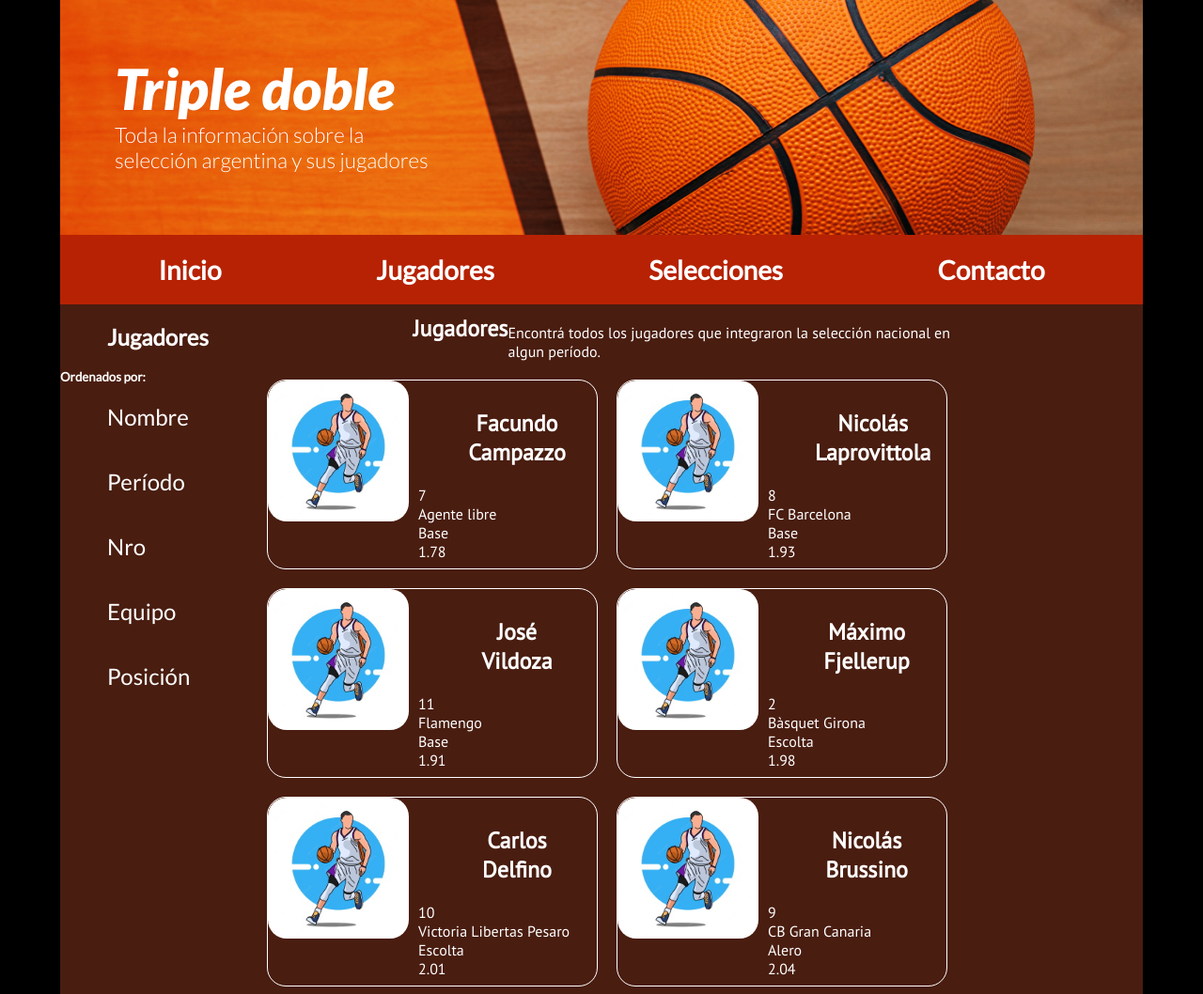
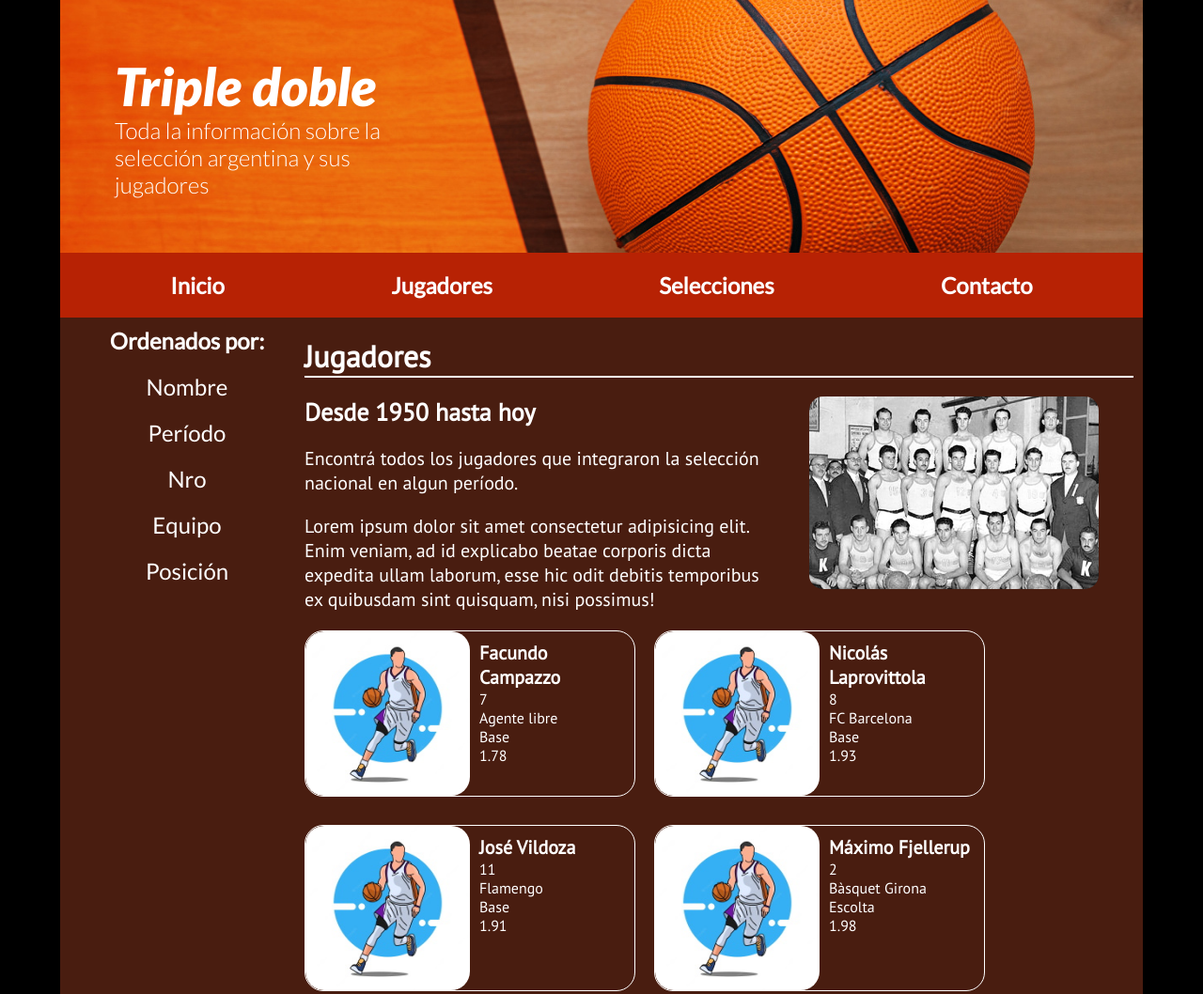
Before and after one commit to JuanMartinIglesias/CodoACodoNBA, a plain HTML site: page jugadores.html in a window 1280 px wide. Shown: the top 1058 px of the page at 94% size. Drawn offline with nearby package versions, Linux system fonts and the light colour scheme.

Commit message:
mejoras en index y jugadores

```diff
--- a/css/estilos-jugadores.css
+++ b/css/estilos-jugadores.css
@@ -1,24 +1,47 @@
 /* Pagina Jugadores */
+
+/* aside */
+.aside h2 {
+  margin: 10px 0;
+}
+
+.aside a,
+.aside h2 {
+  width: 100%;
+  font-size: 3vh;
+  color: white;
+  padding: 10px;
+  margin: 0;
+  text-decoration: none;
+  text-align: center;
+}
+
+.articulo-titulo1 {
+  text-align: left;
+}
+
 .jugadores {
   display: flex;
   flex-flow: row wrap;
   flex-direction: row;
+  justify-content: flex-start;
+  align-items: flex-start;
+  align-content: flex-start;
 }
 
 .jugador {
   border-radius: 20px;
   border: 1px solid white;
-  margin: 10px;
+  margin: 10px 20px 20px 0;
   display: inline-flex;
   max-height: 200px;
   min-width: 350px;
-  width: 30%;
+  max-width: 20%;
   overflow: hidden;
 }
 
 .jugador-foto {
-  height: 150px;
-  width: 150px;
+  width: 50%;
   border-radius: 20px;
 }
 
@@ -26,3 +49,11 @@
   display: inline-block;
   margin: 10px;
 }
+
+.jugador-texto h3 {
+  font-size: 2.5vh;
+}
+
+.jugador-texto p {
+  font-size: 2vh;
+}
--- a/css/estilos.css
+++ b/css/estilos.css
@@ -5,6 +5,7 @@
 
 body {
   font-family: 'Lato', 'PT Sans', sans-serif;
+  font-size: 2.5vh;
   margin: 0 5%;
   background-color: black;
   color: white;
@@ -31,14 +32,13 @@ body {
 .articulo,
 .footer {
   background-color: #491d10;
-  /* border: solid 1px lightgrey; */
 }
 
 /* header */
 .header {
   grid-area: header;
   font-family: 'Lato', sans-serif;
-  font-size: 30px;
+  /* font-size: 1vh; */
   background-image: url(../imagenes/Basketball_1280x853.jpg);
   background-size: cover;
   background-repeat: no-repeat;
@@ -48,18 +48,18 @@ body {
 }
 
 .header-titulo {
-  width: 30%;
+  width: 25%;
   text-align: left;
   margin: 5% 5% 5% 5%;
 }
 
 .header-titulo h1 {
-  font-size: 2em;
+  font-size: 7vh;
   font-style: italic;
 }
 
 .header-titulo p {
-  font-size: 0.75em;
+  font-size: 3vh;
   font-weight: 200;
   line-height: 1.2;
 }
@@ -78,7 +78,7 @@ body {
   padding: 10px 50px;
   text-decoration: none;
   font-weight: bold;
-  font-size: 1.75em;
+  font-size: 3vh;
   color: white;
 }
 
@@ -91,20 +91,19 @@ body {
 .aside {
   grid-area: aside;
   width: 100%;
-  min-width: 200px;
+  min-width: 250px;
   display: flex;
   flex-flow: column wrap;
   align-items: flex-start;
 }
 
-.aside h2, h3, a {
-  display: block;
-  margin: 10px;
-  margin-left: 40px;
+.aside a {
+  width: 100%;
+  font-size: 3vh;
+  color: white;
   padding: 10px;
-  font-size: x-large;
+  margin: 2.5vh 0;
   text-decoration: none;
-  color: white;
   text-align: center;
 }
 
@@ -124,35 +123,35 @@ body {
 .articulo {
   padding: 10px;
   font-family: 'PT Sans', sans-serif, 'Segoe UI', Tahoma, Geneva, Verdana;
-  font-size: 1em;
+  font-size: 2.5vh;
   font-weight: 400;
   text-align: left;
   display: flex;
   flex-flow: row wrap;
-  justify-content: center;
   align-content: flex-start;
+  align-items: flex-start;
+  justify-content: space-between;
 }
 
 /* articulo titulos */
 
 .articulo-titulo1 {
   width: 100%;
-  font-size: 1.75em;
+  font-size: 4vh;
   font-weight: 600;
-  margin: 10px 10px;
+  margin: 10px 0px;
   border-bottom: 2px solid white;
 }
 
 .articulo-titulo2 {
-  text-align: start;
-  font-size: 1.5em;
+  text-align: left;
+  font-size: 3.25vh;
   font-weight: 600;
-  margin: 10px 10px;
+  margin: 10px 0px;
 }
 
 /* articulo parrafo */
 .articulo-textos {
-  font-size: 1em;
   font-weight: 400;
   display: flex;
   flex-flow: column wrap-reverse;
@@ -181,7 +180,6 @@ body {
 .footer {
   grid-area: footer;
   font-family: 'PT Sans', sans-serif, 'Segoe UI', Tahoma, Geneva, Verdana;
-  color: white;
   display: flex;
   flex-flow: row wrap;
   justify-content: space-evenly;
@@ -190,7 +188,6 @@ body {
 /* cada bloque del footer */
 .footer-bloque {
   border-radius: 10px;
-  /* border: solid 1px white; */
   width: 25%;
   min-width: 200px;
   text-align: left;
@@ -198,31 +195,19 @@ body {
   padding: 25px;
 }
 
-.titulo-footer{
-  margin: 15px;
+.footer-titulo{
+  margin: 15px 0;
   border-bottom: solid 2px white;
 }
 
-
-.footer div p {
-  margin: 10px;
-}
 
 .footer-social a {
   display: block;
   text-decoration: none;
   color: white;
-  margin: 0px;
 }
 
-.footer-social a i {
-  color: white;
-  size: 20px;
-  margin: 10px;
-}
-
-.footer-bloque p i {
-  color: white;
+.footer-bloque i {
   size: 20px;
   margin: 10px;
 }
--- a/jugadores.html
+++ b/jugadores.html
@@ -9,7 +9,7 @@
     <!-- CSS -->
     <link rel="stylesheet" href="css/estilos.css">
     <link rel="stylesheet" href="css/estilos-jugadores.css">
-    <link rel="stylesheet" href="https://cdnjs.cloudflare.com/ajax/libs/animate.css/4.1.1/animate.min.css"/>
+    <link rel="stylesheet" href="https://cdnjs.cloudflare.com/ajax/libs/animate.css/4.1.1/animate.min.css" />
 
     <!-- Google fonts -->
     <link rel="preconnect" href="https://fonts.googleapis.com">
@@ -32,7 +32,8 @@
     <header class="header">
         <div class="header-titulo">
             <h1 class="animate__animated animate__zoomInUp">Triple doble</h1>
-            <p class="animate__animated animate__heartBeat">Toda la información sobre la selección argentina y sus jugadores</p>
+            <p class="animate__animated animate__heartBeat">Toda la información sobre la selección argentina y sus
+                jugadores</p>
         </div>
     </header>
 
@@ -47,8 +48,7 @@
     <!-- Aside-->
 
     <aside class="aside">
-        <h2>Jugadores</h2>
-        <h5>Ordenados por:</h5>
+        <h2>Ordenados por:</h2>
         <a href="#">Nombre</a>
         <a href="#">Período</a>
         <a href="#">Nro</a>
@@ -61,12 +61,18 @@
 
     <section class="contenido">
         <article class="articulo">
-            <h2>Jugadores</h2>
+            <h2 class="articulo-titulo1">Jugadores</h2>
             <div class="articulo-textos">
+                <h3 class="articulo-titulo2">Desde 1950 hasta hoy</h3>
                 <p>Encontrá todos los jugadores que integraron la selección nacional en algun período.</p>
+                <p>Lorem ipsum dolor sit amet consectetur adipisicing elit. Enim veniam, ad id explicabo beatae corporis dicta expedita ullam laborum, esse hic odit debitis temporibus ex quibusdam sint quisquam, nisi possimus!</p>
             </div>
+            <img class="articulo-imagen" src="imagenes/basket1950.jpg"
+            alt="Selección nacional de basquet 1950">
+            <br>
 
             <div class="jugadores">
+
                 <!-- Cada Jugador -->
                 <div class="jugador">
                     <img src="imagenes/basketball-player-200x200.jpg" class="jugador-foto">
@@ -202,24 +208,6 @@
             </div>
         </article>
 
-        <article class="articulo bienvenidos1">
-            <h2>Noticias</h2>
-            <div class="articulo-textos ">
-                <p>Lorem ipsum dolor sit amet consectetur adipisicing elit. Non dolores ipsam repellendus! Deserunt
-                    nesciunt labore, aliquam unde dolorum hic ea obcaecati, vitae tempore ratione illo fugit cum
-                    perferendis debitis accusantium?</p>
-                <p>Lorem ipsum dolor sit amet consectetur adipisicing elit. Non dolores ipsam repellendus! Deserunt
-                    nesciunt labore, aliquam unde dolorum hic ea obcaecati, vitae tempore ratione illo fugit cum
-                    perferendis debitis accusantium?</p>
-                <p>Lorem ipsum dolor sit amet consectetur adipisicing elit. Non dolores ipsam repellendus! Deserunt
-                    nesciunt labore, aliquam unde dolorum hic ea obcaecati, vitae tempore ratione illo fugit cum
-                    perferendis debitis accusantium?</p>
-            </div>
-            <img class="articulo-imagen"
-                src="https://encrypted-tbn0.gstatic.com/images?q=tbn:ANd9GcR1hoKK2r5PvCNBAE7UvbOib8f3DB0yUuPyiQ&usqp=CAU"
-                alt="Noticias sobre selelccion argentina de basquet">
-
-        </article>
     </section>
 
 
@@ -228,7 +216,7 @@
         <!-- El footer tiene 3 bloques donde se estructura la información en quienes somos, donde estamos y seguinos -->
 
         <div class="footer-bloque">
-            <h2>Triple doble</h2>
+            <h2 class="footer-titulo">Triple doble</h2>
             <p>Somos un grupo de apasionados del basquet con el objetivo de alcanzarte la mejor información sobre la
                 selección nacional</p>
             <p>Lorem ipsum dolor sit amet consectetur adipisicing elit. Fuga, aliquam vero? Magni velit labore quisquam
@@ -237,7 +225,7 @@
         </div>
 
         <div class="footer-bloque">
-            <h2>Seguinos en las redes</h2>
+            <h2 class="footer-titulo">Seguinos en las redes</h2>
             <div class="footer-social">
                 <a href=""><i class="fab fa-twitter"></i>Tripledoble-Argentina</a>
                 <a href=""><i class="fab fa-facebook-f"></i>Tripledoble-Argentina</a>
@@ -248,7 +236,7 @@
         </div>
 
         <div class="footer-bloque">
-            <h2>Ponete en contacto</h2>
+            <h2 class="footer-titulo">Ponete en contacto</h2>
             <p><i class="fa fa-map-marker-alt"></i>Bolivar 101, CABA, Argentina</p>
             <p><i class="fa fa-phone-alt"></i>+011 3332 7444</p>
             <p><i class="fa fa-envelope"></i>info@tripledoble.com</p>
```
Also changed, not shown: contacto.html (+8 -5 lines), index.html (+3 -3 lines), selecciones.html (+3 -3 lines), imagenes/basket1950.jpg (added).
